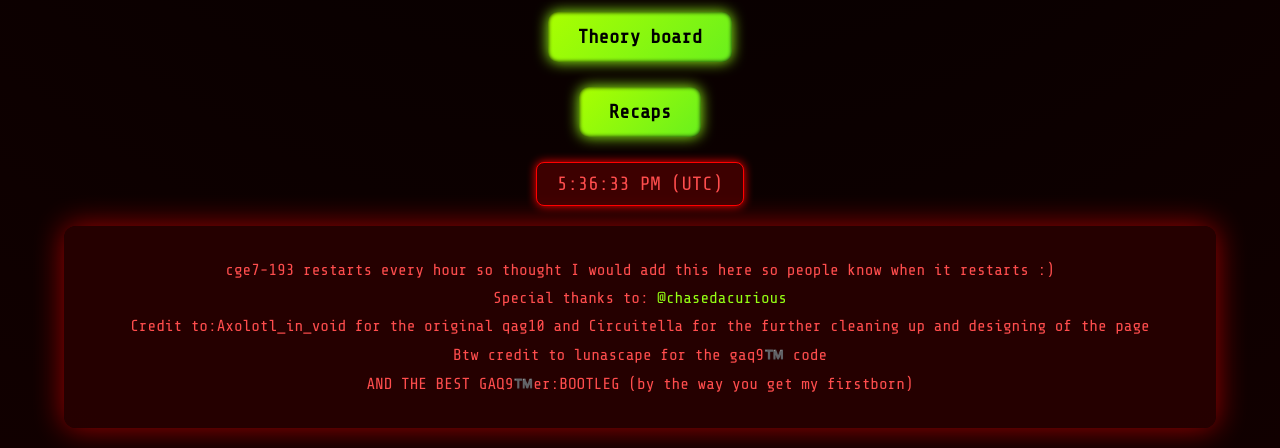
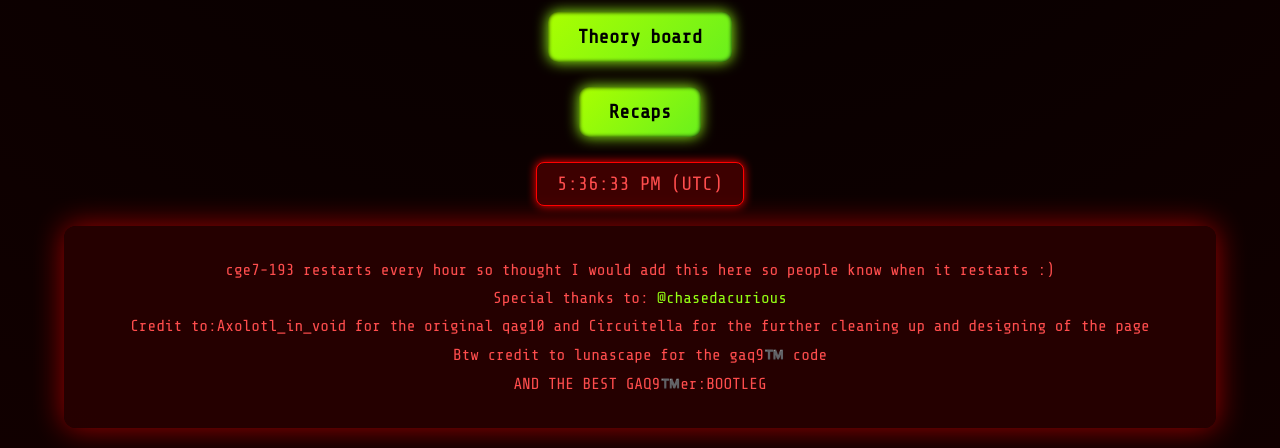
Before and after one commit to Axolotl-in-void/gaq10, a plain HTML site: page index.html in a window 1280 px wide. Shown: the part 1826-2274 px from the top of the page. Drawn offline with nearby package versions, Linux system fonts and the light colour scheme.

Commit message:
Update index.html

```diff
--- a/index.html
+++ b/index.html
@@ -219,7 +219,7 @@
     <p>Special thanks to: <a href="https://www.youtube.com/@chasedacurious" style="color: #95ff14;">@chasedacurious</a></p>
 	<p>Credit to:Axolotl_in_void for the original qag10 and Circuitella for the further cleaning up and designing of the page
 <p>Btw credit to lunascape for the gaq9™️ code
-<p>AND THE BEST GAQ9™️er:BOOTLEG (by the way you get my firstborn)
+<p>AND THE BEST GAQ9™️er:BOOTLEG
 	</div>
 
   <script>
```
